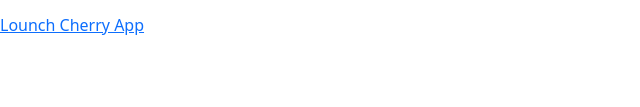
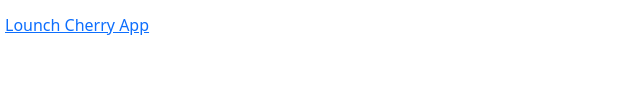
Before and after one commit to KarasovaYuliia/KarasovaPortfolio, a plain HTML site: page index.html in a window 1280 px wide. Shown: the part 451-558 px from the top of the page, 0-640 px from the left. Drawn offline with nearby package versions, Linux system fonts and the light colour scheme.

Commit message:
lounchapp

```diff
--- a/styles.css
+++ b/styles.css
@@ -23,7 +23,11 @@ h3 {
     max-width: 250px;
     border-radius: 10px;
 }
-
 p {
     text-align: center;
 }
+.lounchApp {
+    text-align: center;
+    border-color: blueviolet;
+    padding: 5px;
+}
```
